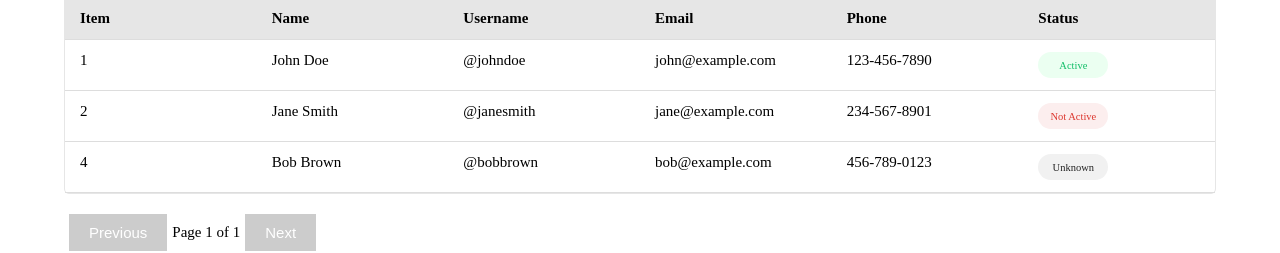
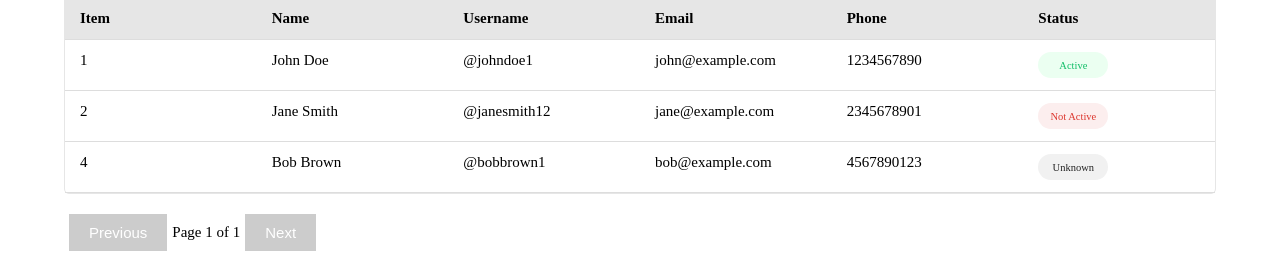
Before and after one commit to Faraz1995/nak-challenge, a React (Vite) app: page / in a window 1280 px wide. Shown: the part 226-479 px from the top of the page. Built offline with nearby package versions, Linux system fonts and the light colour scheme.

Commit message:
fix mock data

```diff
--- a/src/assets/mockData.ts
+++ b/src/assets/mockData.ts
@@ -4,24 +4,24 @@ export const mockData: User[] = [
   {
     id: '1',
     name: 'John Doe',
-    username: 'johndoe',
+    username: 'johndoe1',
     email: 'john@example.com',
-    phone: '123-456-7890',
+    phone: '1234567890',
     status: 'active'
   },
   {
     id: '2',
     name: 'Jane Smith',
-    username: 'janesmith',
+    username: 'janesmith12',
     email: 'jane@example.com',
-    phone: '234-567-8901',
+    phone: '2345678901',
     status: 'not_active'
   },
   {
     id: '4',
     name: 'Bob Brown',
-    username: 'bobbrown',
+    username: 'bobbrown1',
     email: 'bob@example.com',
-    phone: '456-789-0123'
+    phone: '4567890123'
   }
 ]
--- a/src/pages/Item.tsx
+++ b/src/pages/Item.tsx
@@ -6,7 +6,6 @@ import styles from './home.module.css'
 import TextInput from '../components/TextInput'
 import { userSchema } from '../types/userSchema'
 import Button from '../components/Button'
-import { mockData } from '../assets/mockData'
 import { useUserStore } from '../store/useStore'
 import { Status } from '../types/users'
 import Select from '../components/CustomSelect'
@@ -42,10 +41,7 @@ const Item = () => {
   })
 
   useEffect(() => {
-    const editedItem = mockData.find(
-      (item) => item.id.toString() === params.id?.toString()
-    )
-
+    const editedItem = users.find((item) => item.id.toString() === params.id?.toString())
     if (editedItem) {
       setValue('name', editedItem.name)
       setValue('username', editedItem.username)
```
